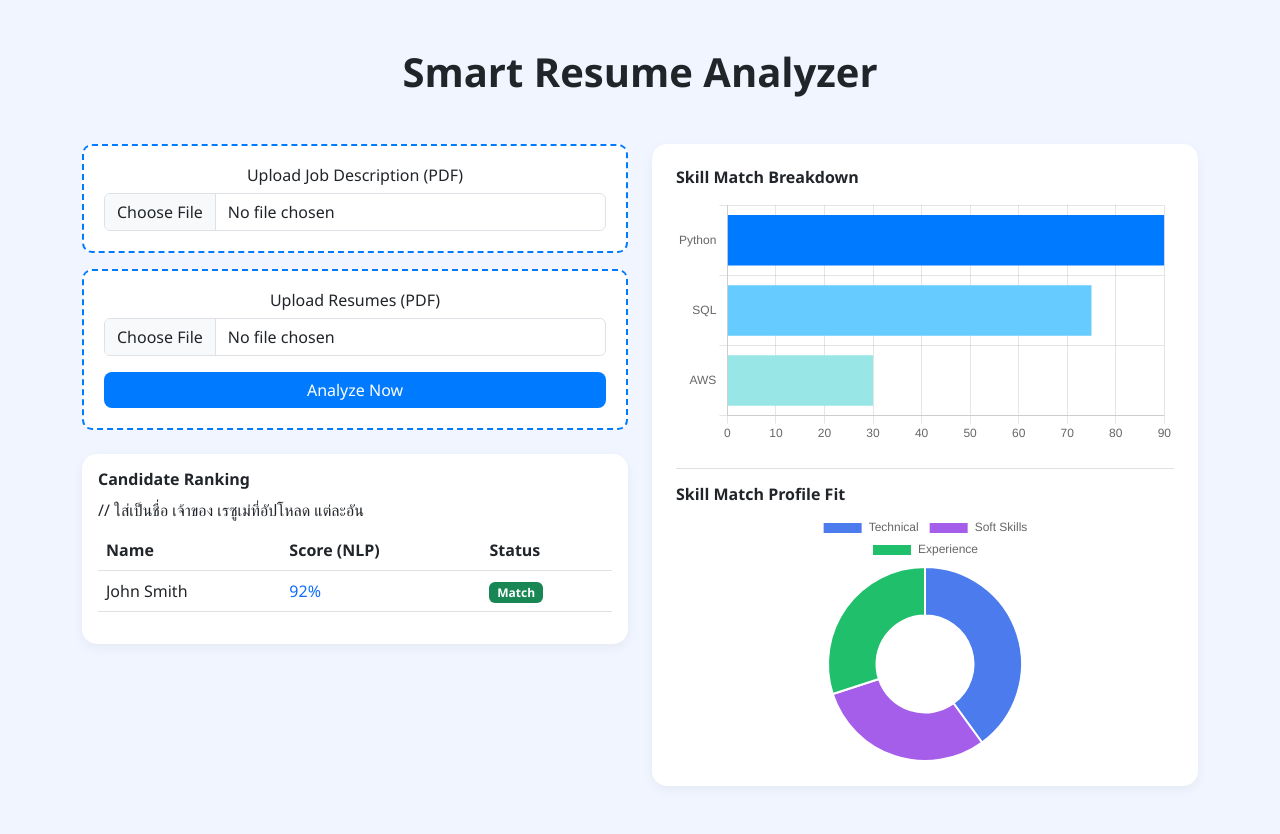
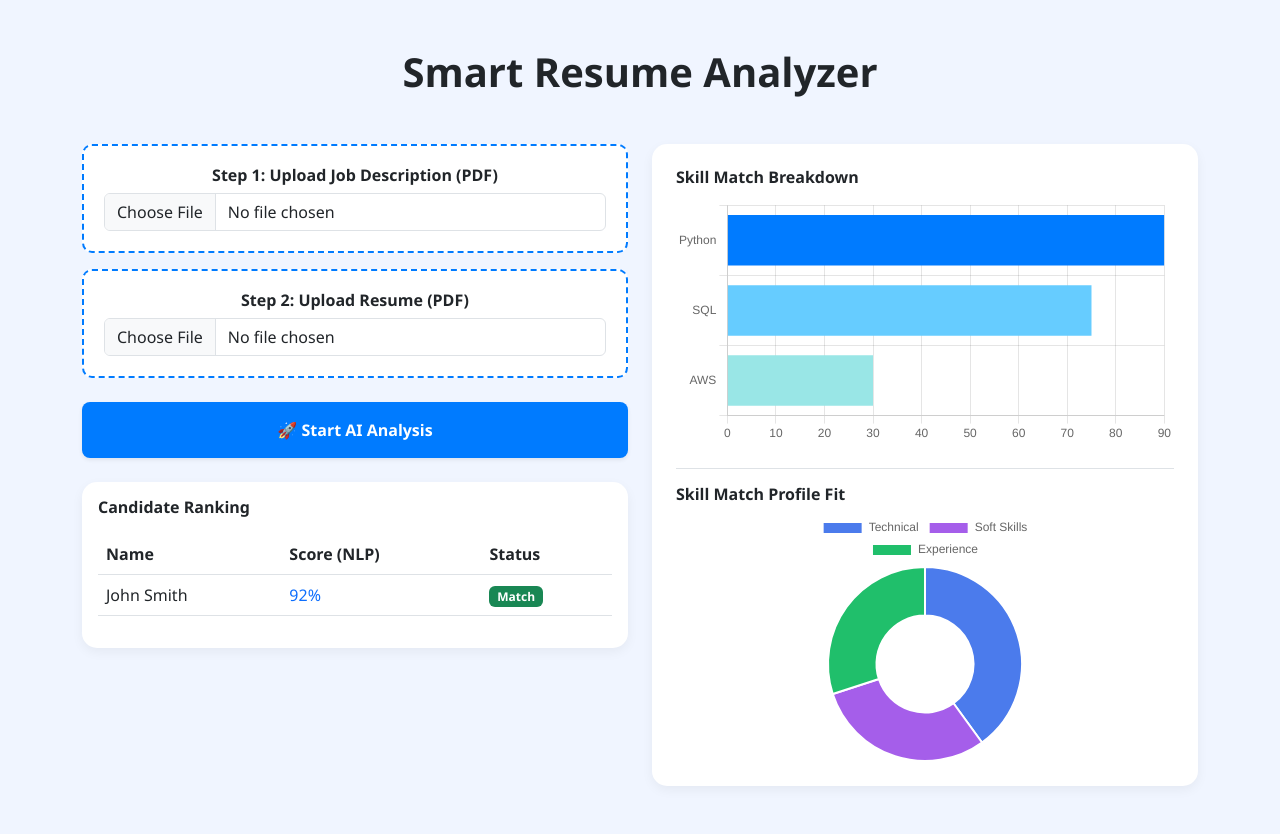
Before and after one commit to pipiposalaepipo/NLP_project, a Flask app: page / in a window 1280 px wide. Run offline with Flask 3, Linux system fonts and the light colour scheme.

```diff
--- a/main.py
+++ b/main.py
@@ -1,6 +1,13 @@
+from flask import render_template # เพิ่ม import ตัวนี้ด้วย
 from website import create_app
 
 app = create_app()
 
-if __name__ == '__main__':
+# --- เพิ่มส่วนนี้เข้าไป ---
+@app.route('/')
+def home():
+    return render_template('index.html')
+# -----------------------
+
+if __name__ == "__main__":
     app.run(debug=True)
--- /dev/null
+++ b/requirements.txt
@@ -0,0 +1,2 @@
+Flask
+google-genai
--- a/website/templates/index.html
+++ b/website/templates/index.html
@@ -5,11 +5,13 @@
     <meta name="viewport" content="width=device-width, initial-scale=1.0">
     <title>Smart Resume Analyzer</title>
     <link href="https://cdn.jsdelivr.net/npm/bootstrap@5.3.0/dist/css/bootstrap.min.css" rel="stylesheet">
-    <script src="https://cdn.jsdelivr.net/npm/chart.js"></script> <style>
+    <script src="https://cdn.jsdelivr.net/npm/chart.js"></script>
+    <style>
         body { background-color: #f0f5ff; font-family: 'Segoe UI', sans-serif; }
         .card { border: none; border-radius: 15px; box-shadow: 0 4px 12px rgba(0,0,0,0.05); }
         .upload-box { border: 2px dashed #007bff; border-radius: 10px; padding: 20px; text-align: center; background: #fff; }
-        .btn-primary { background-color: #007bff; border: none; border-radius: 8px; }
+        .btn-primary { background-color: #007bff; border: none; border-radius: 8px; transition: 0.3s; }
+        .btn-primary:hover { background-color: #0056b3; transform: translateY(-2px); }
     </style>
 </head>
 <body>
@@ -17,25 +19,35 @@
 <div class="container py-5">
     <h1 class="text-center mb-5 fw-bold">Smart Resume Analyzer</h1>
 
+    {% if message %}
+    <div class="alert alert-info alert-dismissible fade show" role="alert">
+        {{ message }}
+        <button type="button" class="btn-close" data-bs-dismiss="alert" aria-label="Close"></button>
+    </div>
+    {% endif %}
+
     <div class="row g-4">
         <div class="col-md-6">
+            <form action="/analyze" method="POST" enctype="multipart/form-data">
                 <div class="row g-3">
                     <div class="col-12">
                         <div class="upload-box">
-                        <h6>Upload Job Description (PDF)</h6>
-                        <input type="file" class="form-control mt-2">
+                            <h6 class="fw-bold">Step 1: Upload Job Description (PDF)</h6>
+                            <input type="file" name="job_pdf" class="form-control mt-2" accept=".pdf" required>
                         </div>
                     </div>
                     <div class="col-12">
                         <div class="upload-box">
-                        <h6>Upload Resumes (PDF)</h6>
-                        <form action="/" method="POST" enctype="multipart/form-data">
-                            <input type="file" name="pdf_file" class="form-control mt-2" accept=".pdf">
-                            <button type="submit" class="btn btn-primary w-100 mt-3">Analyze Now</button>
-                        </form>
+                            <h6 class="fw-bold">Step 2: Upload Resume (PDF)</h6>
+                            <input type="file" name="resume_pdf" class="form-control mt-2" accept=".pdf" required>
                         </div>
                     </div>
                 </div>
+
+                <button type="submit" class="btn btn-primary w-100 mt-4 py-3 fw-bold shadow-sm">
+                    🚀 Start AI Analysis
+                </button>
+            </form>
 
             <div class="card mt-4 p-3">
                 <h6 class="fw-bold">Candidate Ranking</h6>
@@ -49,7 +61,6 @@
                     </thead>
                     <tbody>
                         <tr>
-                            // ใส่เป็นชื่อ เจ้าของ เรซูเม่ที่อัปโหลด แต่ละอัน
                             <td>John Smith</td>
                             <td class="text-primary">92%</td>
                             <td><span class="badge bg-success">Match</span></td>
@@ -74,11 +85,11 @@
 </div>
 
 <script>
-    // โค้ดสร้างกราฟแท่ง
+    // โค้ดสร้างกราฟเหมือนเดิม
     new Chart(document.getElementById('barChart'), {
         type: 'bar',
         data: {
-            labels: ['Python', 'SQL', 'AWS'],  //
+            labels: ['Python', 'SQL', 'AWS'],
             datasets: [{
                 label: 'Match (%)',
                 data: [90, 75, 30],
@@ -88,7 +99,6 @@
         options: { indexAxis: 'y', plugins: { legend: { display: false } } }
     });
 
-    // โค้ดสร้างกราฟวงกลม
     new Chart(document.getElementById('doughnutChart'), {
         type: 'doughnut',
         data: {
--- a/website/view.py
+++ /dev/null
@@ -1,20 +0,0 @@
-from flask import Blueprint, render_template, request, current_app
-import os
-
-views = Blueprint('views', __name__)
-
-@views.route('/', methods=['GET', 'POST'])
-def index():
-    message = ""
-    if request.method == 'POST':
-        if 'pdf_file' in request.files:
-            file = request.files['pdf_file']
-            if file.filename != '' and file.filename.endswith('.pdf'):
-                # ใช้ current_app เพื่อดึงค่า config จากตัวแปรหลัก
-                upload_path = os.path.join(current_app.config['UPLOAD_FOLDER'], file.filename)
-                file.save(upload_path)
-                message = f"อัปโหลดไฟล์ {file.filename} สำเร็จแล้ว!"
-            else:
-                message = "กรุณาเลือกไฟล์ที่เป็น .pdf เท่านั้น"
-
-    return render_template('index.html', message=message)
```
Also changed, not shown: website/Analyze.py (added, +26 -0 lines), website/__init__.py (+7 -5 lines), 2 other files. Lines whose indentation alone changed are shown as unchanged.
